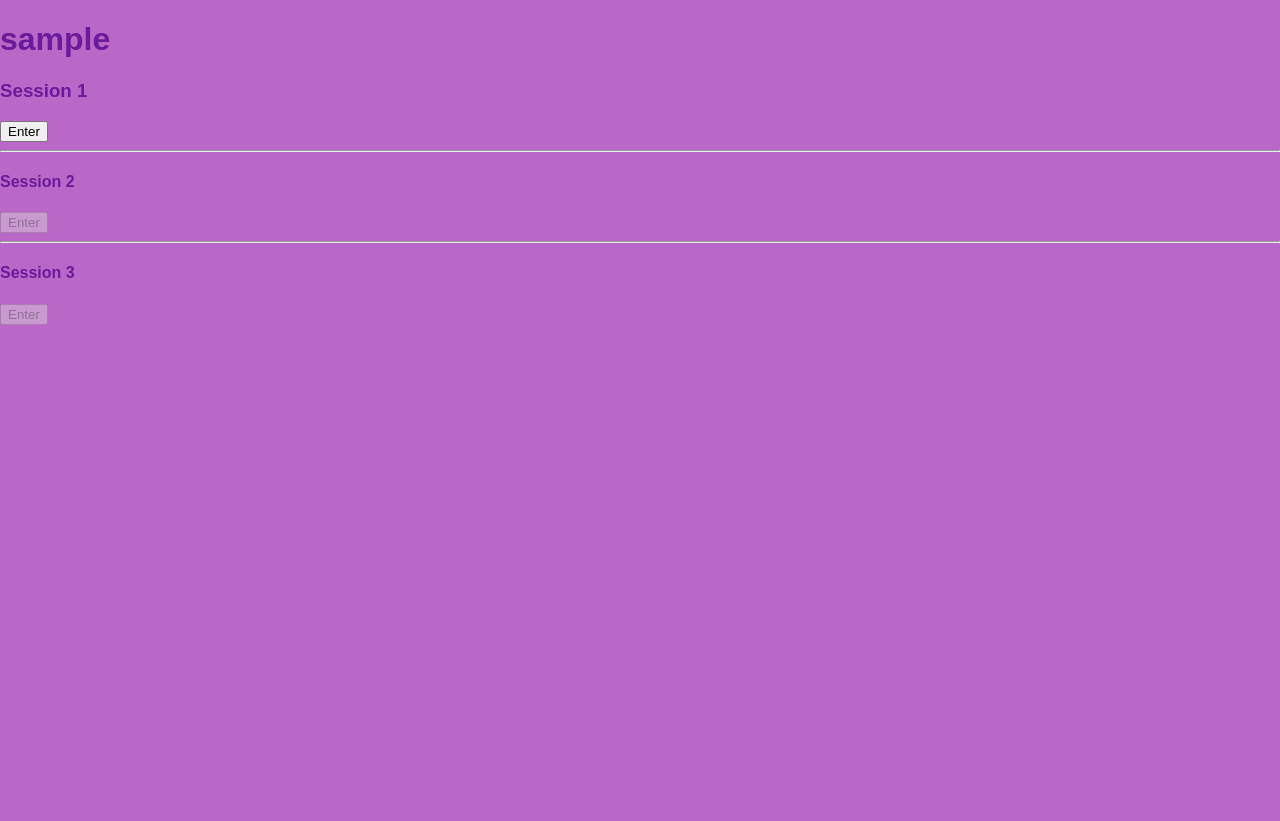
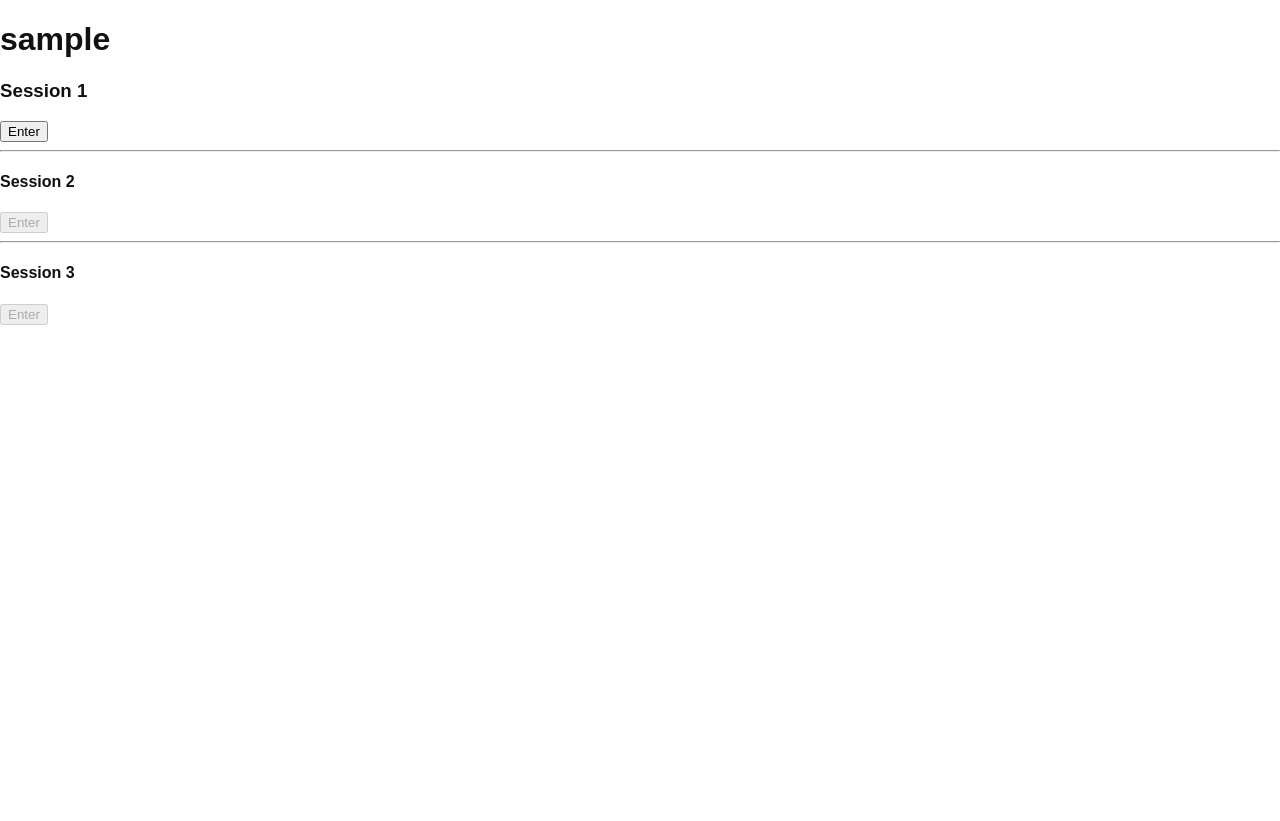
Before and after one commit to LucasI40/RBCML, a Flask app: a page that uses rtc_app/templates/base.html in a window 1280 px wide. Run offline with Flask 3, Linux system fonts and the light colour scheme.

Commit message:
Change colors

```diff
--- a/rtc_app/static/styles/colors.css
+++ b/rtc_app/static/styles/colors.css
@@ -5,9 +5,9 @@
     --yellow-pastel: #FFF5CC;
 
     /* Purple Palette */
-    --purple-deep: #6A1B9A;
-    --purple-vibrant: #BA68C8;
-    --purple-soft: #E1BEE7;
+    --purple-deep: #0F1112;
+    --purple-vibrant: #FFFFFF;
+    --purple-soft: #76A0AC;
 
     /* Neutral Colors */
     --gray-dark: #4A4A4A;
```
